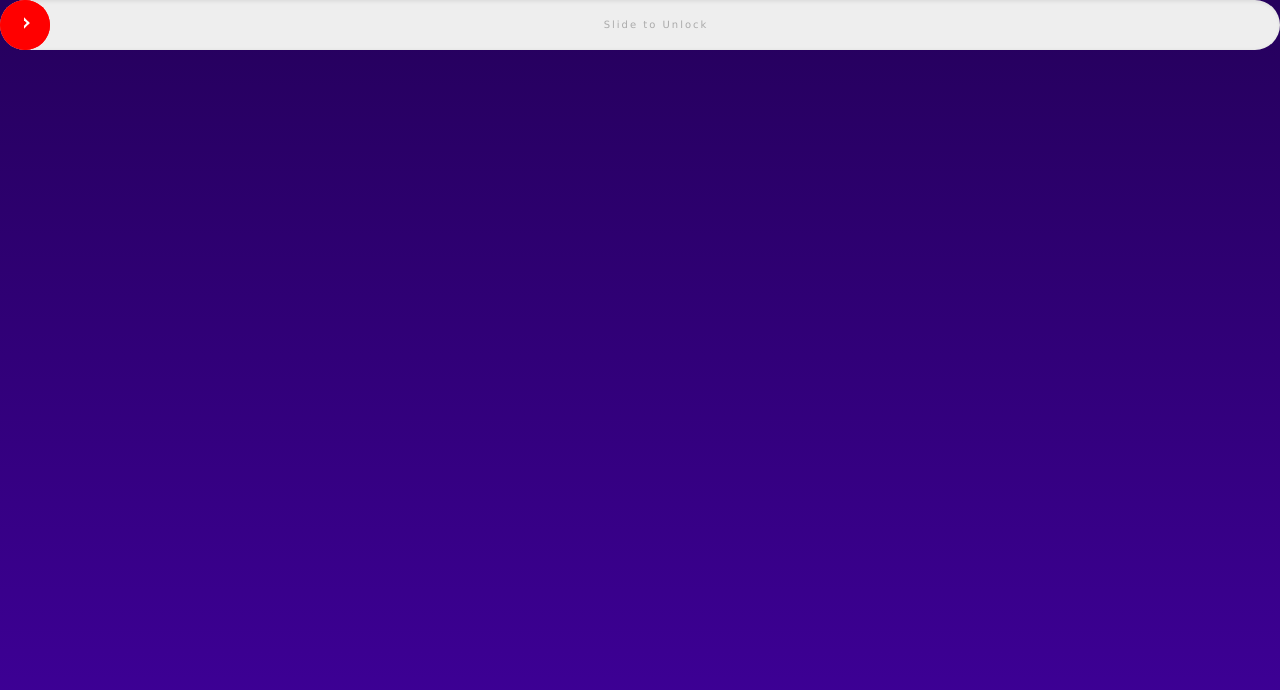
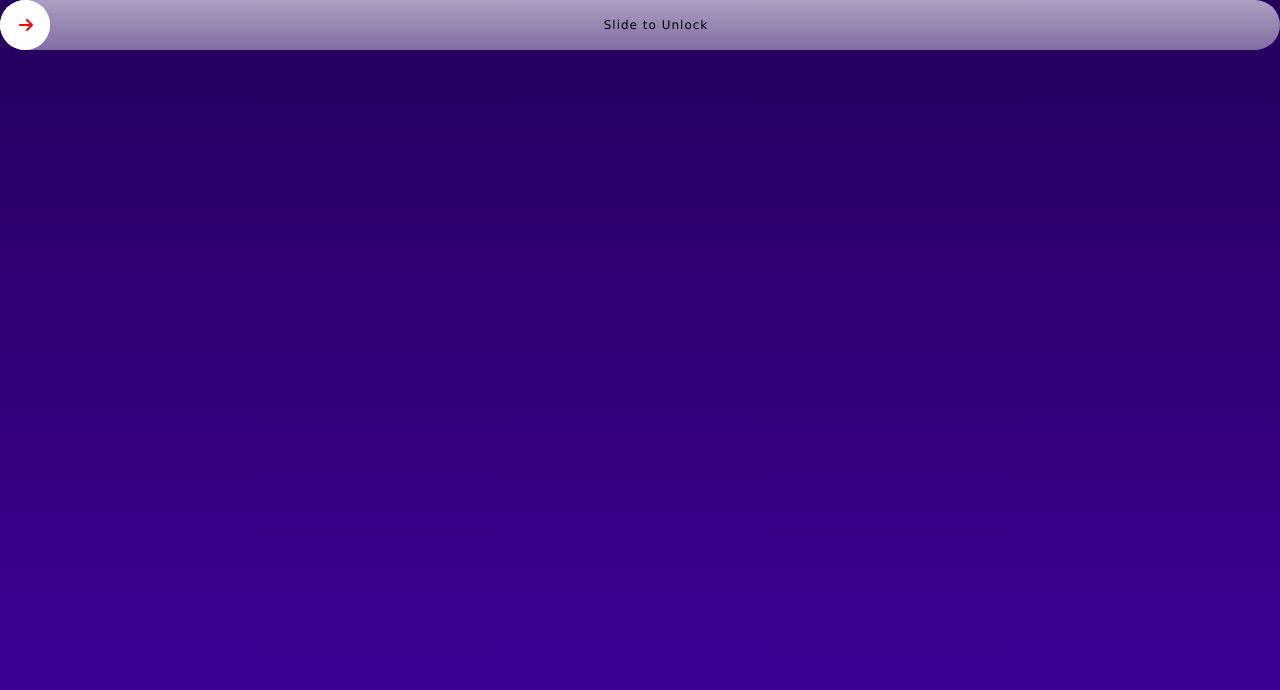
Before and after one commit to ZEUZ8/Employee-Tracker, a React (Vite) app: page /test in a window 1280 px wide. Shown: the top 690 px of the page. Built offline with nearby package versions, Linux system fonts and the light colour scheme.

Commit message:
Implemented enhanced swiping functionality allowing users to seamlessly mark their attendance. Updated the styling according to the Figma design.

```diff
--- a/src/Components/HomePage/CenterSection.jsx
+++ b/src/Components/HomePage/CenterSection.jsx
@@ -5,8 +5,6 @@ import { TbClock24 } from "react-icons/tb";
 import { TbClockOff } from "react-icons/tb";
 import { FaClockRotateLeft } from "react-icons/fa6";
 import CircularProgress from "./CircularProgress";
-import Page from "../test/page";
-import Circle from "../test2/Circle";
 
 const CenterSection = () => {
   return (
--- a/src/Components/HomePage/FirstSection.jsx
+++ b/src/Components/HomePage/FirstSection.jsx
@@ -13,7 +13,6 @@ import { IoLocationSharp } from "react-icons/io5";
 import { TbClock24 } from "react-icons/tb";
 import { TbClockOff } from "react-icons/tb";
 import { FaClockRotateLeft } from "react-icons/fa6";
-import Slide from "../test/Slide";
 import "./style.css";
 import Swipe from "../swipe/Swipe";
 
--- a/src/Components/swipe/Swipe.jsx
+++ b/src/Components/swipe/Swipe.jsx
@@ -1,8 +1,9 @@
 import React, { useRef, useState } from 'react';
 import "./sinan.css"
+import { FaArrowRight } from "react-icons/fa6";
 
 const Swipe = () => {
-  const color = 'red';
+  const color = 'white';
   const [unlocked, setUnlocked] = useState(false);
   const slider = useRef(null);
   const container = useRef(null);
@@ -59,7 +60,7 @@ const Swipe = () => {
             style={{ background: color,paddingLeft:'2rem' }}
           >
             <span className='rsbcSliderText  '>{getText()}</span>
-            <span className='rsbcSliderArrow '></span>
+            <span className='rsbcSliderArrow '><FaArrowRight/></span>
             <span className='rsbcSliderCircle ' style={{ background: color }}></span>
           </div>
           <div className='rsbcText'>{getText()}</div>
--- a/src/Components/swipe/sinan.css
+++ b/src/Components/swipe/sinan.css
@@ -1,7 +1,7 @@
 .ReactSwipeButton {
   float: left;
   width: 100%;
-    /* height: 50px; */
+  height: 50px;
   position: relative;
 }
 .ReactSwipeButton,
@@ -18,16 +18,19 @@
   float: left;
   width: 100%;
   height: 100%;
-    background: #eee;
+  /* background: #eee; */
+  background-image: linear-gradient(to bottom, rgba(255, 255, 255, 0.622) , rgba(253, 253, 253, 0.431) );
+
+
   border-radius: 50px;
   position: relative;
-    box-shadow: inset 1px 1px 4px rgba(0,0,0,0.1);
+  /* box-shadow: inset 1px 1px 4px rgba(0,0,0,0.1); */
   overflow: hidden;
 }
 .rsbContainerUnlocked{
-    width: 60%!important;
-    /* margin-left: 25%; */
-    /* transition: 0.5s; */
+  width: 50%!important;
+  margin-left: 25%;
+  transition: 0.5s;
   cursor: default;
 }
 .rsbContainerUnlocked .rsbcSlider{
@@ -35,14 +38,14 @@
   cursor: default;
   pointer-events: none;
 }
-  /* .rsbContainerUnlocked .rsbcSliderArrow {
+.rsbContainerUnlocked .rsbcSliderArrow {
   transition: 0.5s;
   margin-right: -60px;
-  } */
-  /* .rsbContainerUnlocked .rsbcSliderCircle {
+}
+.rsbContainerUnlocked .rsbcSliderCircle {
   transition: 0.5s;
   margin-right: -60px;
-  } */
+}
 .rsbcSlider {
   float: left;
   width: 100%;
@@ -50,10 +53,10 @@
   height: 50px;
   top:0;
   left: 50px;
-    /* margin-left:-100%; */
+  margin-left:-100%;
   background: #333;
   border-radius: 25px;
-    z-index: 20;
+  z-index: 100;
   /* box-shadow: 1px 1px 5px rgba(0,0,0,0.3); */
   cursor: pointer;
 }
@@ -65,24 +68,25 @@
   line-height: 50px;
   text-align: center;
   font-family: 'Lucida Sans', 'Lucida Sans Regular', 'Lucida Grande', 'Lucida Sans Unicode', Geneva, Verdana, sans-serif;
-    letter-spacing: 1px;
-    color: #fff;
-    font-size: 12px;
+  letter-spacing: 2px;
+  color: #52b963;
+  font-size: 13px;
 
 }
 .rsbcSliderArrow{
-    float: left;
+  /* float: left; */
   position: absolute;
-    transform: rotate(45deg);
-    border: 2px solid #fff;
+  /* transform: rotate(45deg); */
+  /* border: 2px solid #fff; */
   height: 8px;
   width: 8px;
   top:50%;
-    /* right: 22px; */
-    margin-top: -6px;
-    border-left-color: transparent;
-    border-bottom-color: transparent;
-    transform-origin: center;
+  right: 24px;
+  margin-top: -8px;
+  color: red;
+  /* border-left-color: transparent; */
+  /* border-bottom-color: transparent; */
+  /* transform-origin: center; */
   z-index: 10;
 }
 .rsbcSliderCircle {
@@ -95,16 +99,32 @@
   border-radius: 100%;
 }
 .rsbcText {
-    /* float: left; */
+  float: left;
   position: absolute;
   top:0;
-    left:2rem;
+  left:1rem;
   right:0;
   height: 50px;
   line-height: 50px;
   text-align: center;
   font-family: 'Lucida Sans', 'Lucida Sans Regular', 'Lucida Grande', 'Lucida Sans Unicode', Geneva, Verdana, sans-serif;
   letter-spacing: 2px;
+  font-size: 13px;
+  /* color: #aaa;  */
+}
+
+
+@media only screen  and (max-height: 667px) {
+  .rsbcText{
+    letter-spacing:1px;
     font-size: 10px;
-    color: #aaa;
+    left: 2rem;
   }
+}
+@media only screen  and (max-height: 900px) {
+  .rsbcText{
+    letter-spacing:1px;
+    font-size: 12px;
+    left: 2rem;
+  }
+}
--- a/src/Components/test/Slide.jsx
+++ /dev/null
@@ -1,121 +0,0 @@
-import React, { useRef, useState, useEffect } from 'react';
-import "./slide.css"
-const Slide = (props) => {
-  const [unlocked, setUnlocked] = useState(false);
-  const [isDragging, setIsDragging] = useState(false);
-  const [sliderLeft, setSliderLeft] = useState(0);
-
-  const container = useRef(null);
-  const slider = useRef(null);
-  const containerWidth = useRef(0);
-  const startX = useRef(0);
-
-  const isTouchDevice = 'ontouchstart' in window;
-
-  let startDrag
-  let getText
-  let handleResize
-  let reset
-
-  useEffect(() => {
-    const handleDrag = (e) => {
-      if (unmounted || unlocked) return;
-      if (isDragging) {
-        const clientX = isTouchDevice ? e.touches[0].clientX : e.clientX;
-        const newSliderLeft = Math.min(Math.max(0, clientX - startX.current), containerWidth.current);
-        setSliderLeft(newSliderLeft);
-        updateSliderStyle();
-      }
-    };
-
-    const updateSliderStyle = () => {
-      if (unmounted || unlocked) return;
-      slider.current.style.left = sliderLeft + 50 + 'px';
-    };
-
-    const stopDrag = () => {
-      if (unmounted || unlocked) return;
-      if (isDragging) {
-        setIsDragging(false);
-        if (sliderLeft > containerWidth.current * 0.9) {
-          setSliderLeft(containerWidth.current);
-          if (props.onSuccess) {
-            props.onSuccess();
-            onSuccess();
-          }
-        } else {
-          setSliderLeft(0);
-          if (props.onFailure) {
-            props.onFailure();
-          }
-        }
-        updateSliderStyle();
-      }
-    };
-
-    startDrag = (e) => {
-      if (unmounted || unlocked) return;
-      setIsDragging(true);
-      startX.current = isTouchDevice ? e.touches[0].clientX : e.clientX;
-    };
-
-    const onSuccess = () => {
-      container.current.style.width = container.current.clientWidth + 'px';
-      setUnlocked(true);
-    };
-
-    getText = () => {
-      return unlocked ? props.text_unlocked || 'UNLOCKED' : props.text || 'SLIDE';
-    };
-
-    reset = () => {
-      if (unmounted) return;
-      setUnlocked(false);
-      setSliderLeft(0);
-      updateSliderStyle();
-    };
-
-    const unmounted = false;
-
-    handleResize = () => {
-      containerWidth.current = container.current.clientWidth - 50;
-    };
-
-    if (isTouchDevice) {
-      document.addEventListener('touchmove', handleDrag);
-      document.addEventListener('touchend', stopDrag);
-    } else {
-      document.addEventListener('mousemove', handleDrag);
-      document.addEventListener('mouseup', stopDrag);
-    }
-    containerWidth.current = container.current.clientWidth - 50;
-
-    return () => {
-      document.removeEventListener('touchmove', handleDrag);
-      document.removeEventListener('touchend', stopDrag);
-      document.removeEventListener('mousemove', handleDrag);
-      document.removeEventListener('mouseup', stopDrag);
-    };
-  }, [unlocked, isDragging]);
-
-  return (
-    <div className="ReactSwipeButton">
-      <div className={'rsbContainer ' + (unlocked ? 'rsbContainerUnlocked' : '')} ref={container}>
-        <div
-          className="rsbcSlider"
-          ref={slider}
-          onMouseDown={startDrag}
-          onTouchStart={startDrag}
-          style={{ background: props.color }}
-        >
-          <span className="rsbcSliderText">{getText}</span>
-          <span className="rsbcSliderArrow"></span>
-          <span className="rsbcSliderCircle" style={{ background: props.color }}></span>
-        </div>
-        <div className="rsbcText">{getText}</div>
-      </div>
-    </div>
-  );
-};
-
-export default Slide;
--- a/src/Components/test/page.jsx
+++ /dev/null
@@ -1,34 +0,0 @@
-import React from "react";
-import "./chumma.css";
-
-const Page = () => {
-  const percentage = 65;
-  return (
-    <div className="skill">
-      <div className="outer">
-        <div className="inner">
-          <div id="number">65%</div>
-        </div>
-      </div>
-      <svg
-        className="circle-svg"
-        xmlns="http://www.w3.org/2000/svg"
-        version="1.1"
-        style={{ transform: `rotate(${-85}deg)` }}
-        width="160px"
-        height="160px"
-      >
-        <defs>
-          <linearGradient id="GradientColor">
-            <stop offset="0%" stopColor="red" />
-            <stop offset="100%" stopColor="white" />
-
-          </linearGradient>
-        </defs>
-        <circle cx="86" cy="75" r="65" stroke-linecap="round" />
-      </svg>
-    </div>
-  );
-};
-
-export default Page;
--- a/src/Components/test/slide.css
+++ /dev/null
@@ -1,112 +0,0 @@
-.ReactSwipeButton {
-    float: left;
-    width: 100%;
-    height: 50px;
-    position: relative;
-  }
-  .ReactSwipeButton,
-  .ReactSwipeButton * {
-    -webkit-touch-callout: none; /* iOS Safari */
-    -webkit-user-select: none; /* Chrome/Safari/Opera */
-    -khtml-user-select: none; /* Konqueror */
-    -moz-user-select: none; /* Firefox */
-    -ms-user-select: none; /* Internet Explorer/Edge */
-    user-select: none; /* Non-prefixed version, currently
-                                    not supported by any browser */
-  }
-  .rsbContainer {
-    float: left;
-    width: 100%;
-    height: 100%;
-    background: #157946;
-    border-radius: 50px;
-    position: relative;
-    /* box-shadow: inset 1px 1px 4px rgba(0,0,0,0.1); */
-    overflow: hidden;
-  }
-  .rsbContainerUnlocked {
-    width: 50% !important;
-    margin-left: 25%;
-    transition: 0.5s;
-    cursor: default;
-  }
-  .rsbContainerUnlocked .rsbcSlider {
-    left: 100% !important;
-    cursor: default;
-    pointer-events: none;
-  }
-  .rsbContainerUnlocked .rsbcSliderArrow {
-    transition: 0.5s;
-    margin-right: -60px;
-  }
-  .rsbContainerUnlocked .rsbcSliderCircle {
-    transition: 0.5s;
-    margin-right: -60px;
-  }
-  .rsbcSlider {
-    float: left;
-    width: 100%;
-    position: absolute;
-    height: 50px;
-    top: 0;
-    left: 50px;
-    margin-left: -100%;
-    background: #51ad7e;
-    border-radius: 25px;
-    z-index: 100;
-    /* box-shadow: 1px 1px 5px rgba(0,0,0,0.3); */
-    cursor: pointer;
-  }
-  .rsbcSliderText {
-    position: absolute;
-    top: 0;
-    left: 0;
-    right: 0;
-    line-height: 50px;
-    text-align: center;
-    font-family: "Lucida Sans", "Lucida Sans Regular", "Lucida Grande",
-      "Lucida Sans Unicode", Geneva, Verdana, sans-serif;
-    letter-spacing: 2px;
-    color: #fff;
-    font-size: 13px;
-  }
-  .rsbcSliderArrow {
-    float: left;
-    position: absolute;
-    transform: rotate(45deg);
-    border: 2px solid #fff;
-    height: 8px;
-    width: 8px;
-    top: 50%;
-    right: 22px;
-    margin-top: -6px;
-    border-left-color: transparent;
-    border-bottom-color: transparent;
-    transform-origin: center;
-    z-index: 10;
-  }
-  .rsbcSliderCircle {
-    position: absolute;
-    right: 0;
-    background: #51ad7e;
-    /* border: 5px solid #157946; */
-    top: 0;
-    height: 50px;
-    width: 50px;
-    border-radius: 100%;
-  }
-  .rsbcText {
-    float: left;
-    position: absolute;
-    top: 0;
-    left: 0;
-    right: 0;
-    height: 50px;
-    line-height: 50px;
-    text-align: center;
-    font-family: "Lucida Sans", "Lucida Sans Regular", "Lucida Grande",
-      "Lucida Sans Unicode", Geneva, Verdana, sans-serif;
-    letter-spacing: 2px;
-    font-size: 13px;
-    color: #aaa;
-  }
```
Also changed, not shown: src/Components/test/chumma.css (deleted, +0 -53 lines). Lines whose indentation alone changed are shown as unchanged.
